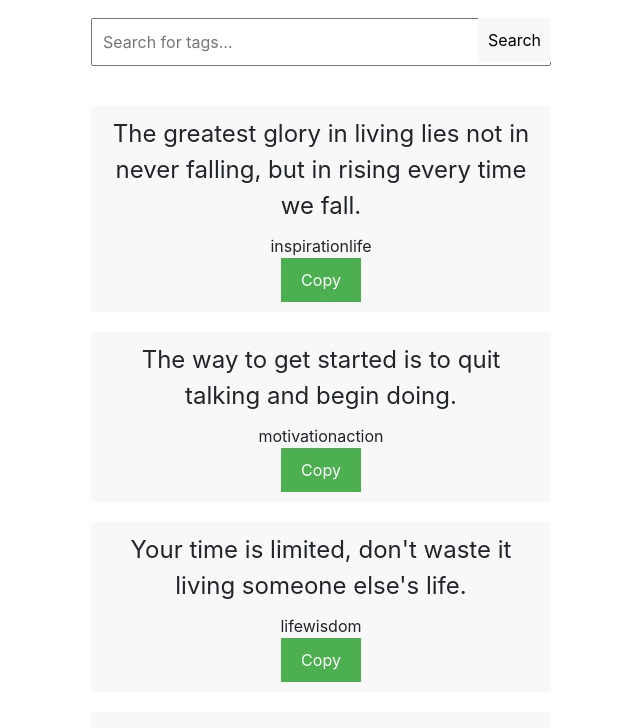
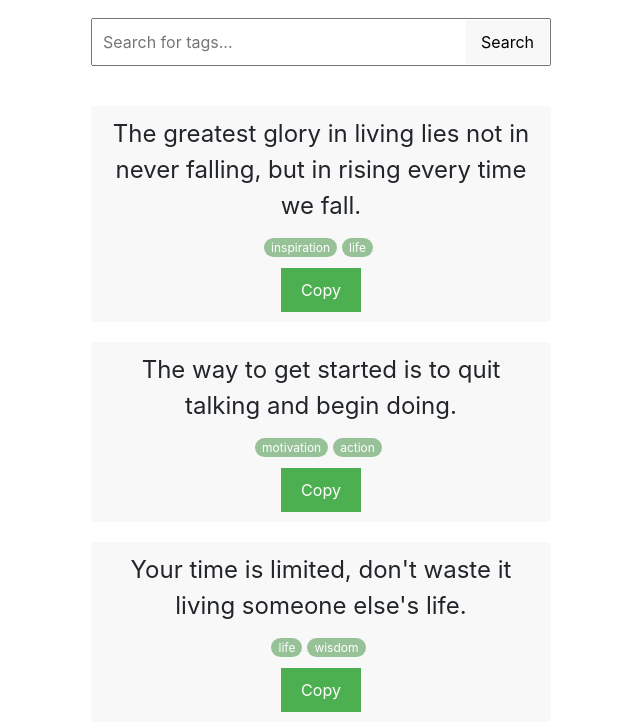
Before and after one commit to TechFeline/Quoty, a plain HTML site: page index.html in a window 1280 px wide. Shown: the part 70-798 px from the top of the page, without its empty margins (319-959 px from the left). Drawn offline with nearby package versions, Linux system fonts and the light colour scheme.

Commit message:
new quotes, changes in tags and search btn

```diff
--- a/script.js
+++ b/script.js
@@ -1,12 +1,45 @@
 const quotes = [
-    { text: "The greatest glory in living lies not in never falling, but in rising every time we fall.", tags: ["inspiration", "life"] },
-    { text: "The way to get started is to quit talking and begin doing.", tags: ["motivation", "action"] },
-    { text: "Your time is limited, don't waste it living someone else's life.", tags: ["life", "wisdom"] },
-    { text: "If life were predictable it would cease to be life, and be without flavor.", tags: ["life", "uncertainty"] },
-    { text: "Life is what happens when you're busy making other plans.", tags: ["life", "surprises"] },
-    { text: "The only limit to our realization of tomorrow will be our doubts of today.", tags: ["future", "doubts"] },
-    { text: "In the end, it's not the years in your life that count. It's the life in your years.", tags: ["life", "perspective"] },
-  ];
+  {
+    text: "The greatest glory in living lies not in never falling, but in rising every time we fall.",
+    tags: ["inspiration", "life"],
+  },
+  {
+    text: "The way to get started is to quit talking and begin doing.",
+    tags: ["motivation", "action"],
+  },
+  {
+    text: "Your time is limited, don't waste it living someone else's life.",
+    tags: ["life", "wisdom"],
+  },
+  {
+    text: "If life were predictable it would cease to be life, and be without flavor.",
+    tags: ["life", "uncertainty"],
+  },
+  {
+    text: "Life is what happens when you're busy making other plans.",
+    tags: ["life", "surprises"],
+  },
+  {
+    text: "The only limit to our realization of tomorrow will be our doubts of today.",
+    tags: ["future", "doubts"],
+  },
+  {
+    text: "In the end, it's not the years in your life that count. It's the life in your years.",
+    tags: ["life", "perspective"],
+  },
+  {
+    text: "It is during our darkest moments that we must focus to see the light",
+    tags: ["life", "philosophy"],
+  },
+  {
+    text: "Do not go where the path may lead, go instead where there is no path and leave a trail..",
+    tags: ["life", "purpose"],
+  },
+  {
+    text: "Life is either a daring adventure or nothing at all.",
+    tags: ["life", "adventure"],
+  },
+];
 
   function searchQuotes() {
     const searchInput = document.getElementById("searchInput");
@@ -43,6 +76,7 @@ const quotes = [
         quoteTagsElement.classList.add("quote-tags");
         quote.tags.forEach(tag => {
           const tagElement = document.createElement("span");
+          tagElement.classList.add("bracket");
           tagElement.textContent = tag;
           quoteTagsElement.appendChild(tagElement);
         });
--- a/style.css
+++ b/style.css
@@ -21,9 +21,9 @@
 
   #searchButton {
     position: absolute;
-    right: 0;
-    top: 0;
-    padding: 10px;
+    right: 2px;
+    top: 2px;
+    padding: 10px 15px;
     background-color: #f8f8f8;
     border: none;
     font-size: 16px;
@@ -87,6 +87,15 @@
     margin-top: 10px;
   }
 
+  .bracket {
+    padding: 2px 7px;
+    font-size: 12px;
+    margin-right: 5px;
+    border-radius: 30px;
+    color: #fff;
+    background-color: #97c298;
+  }
+
   .copy-button {
     padding: 10px 20px;
     background-color: #4caf50;
@@ -95,6 +104,7 @@
     font-size: 16px;
     cursor: pointer;
     transition: background-color 0.3s ease;
+    margin-top: 10px;
   }
 
   .copy-button:hover {
```
